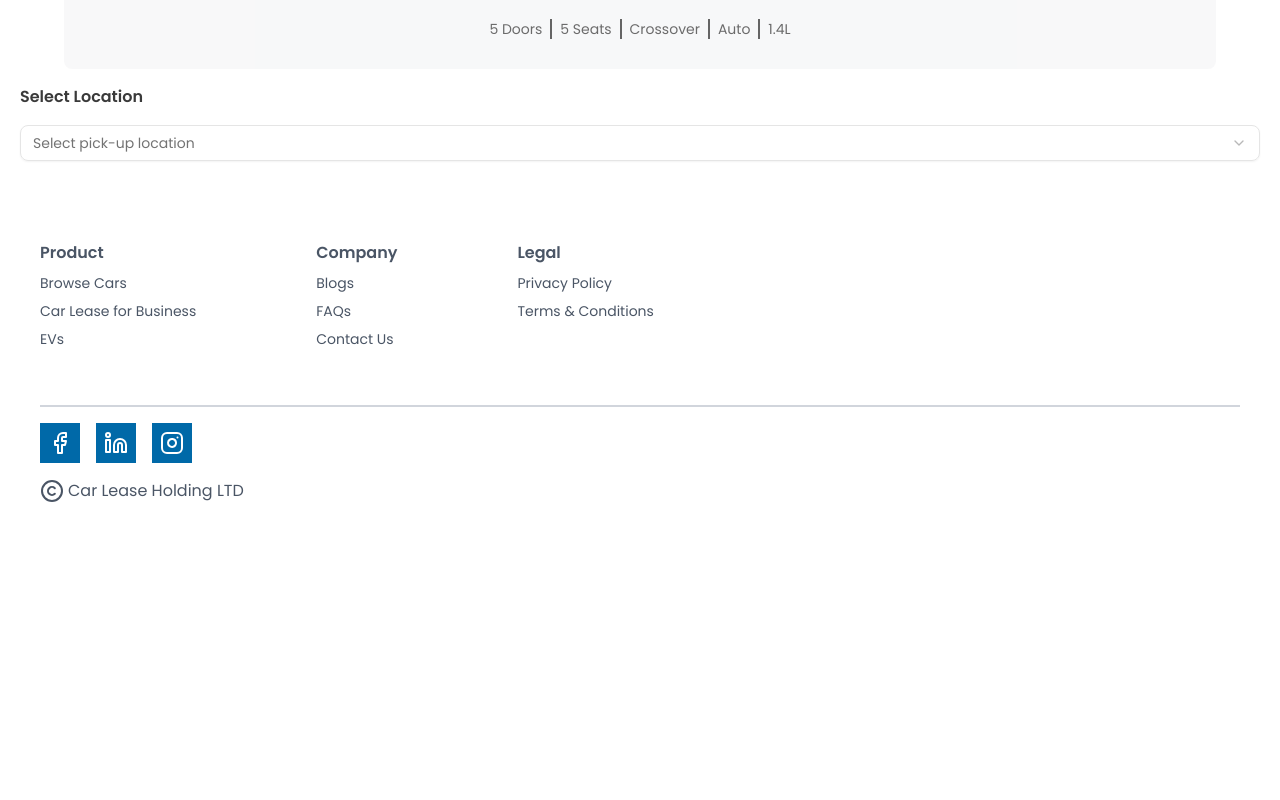
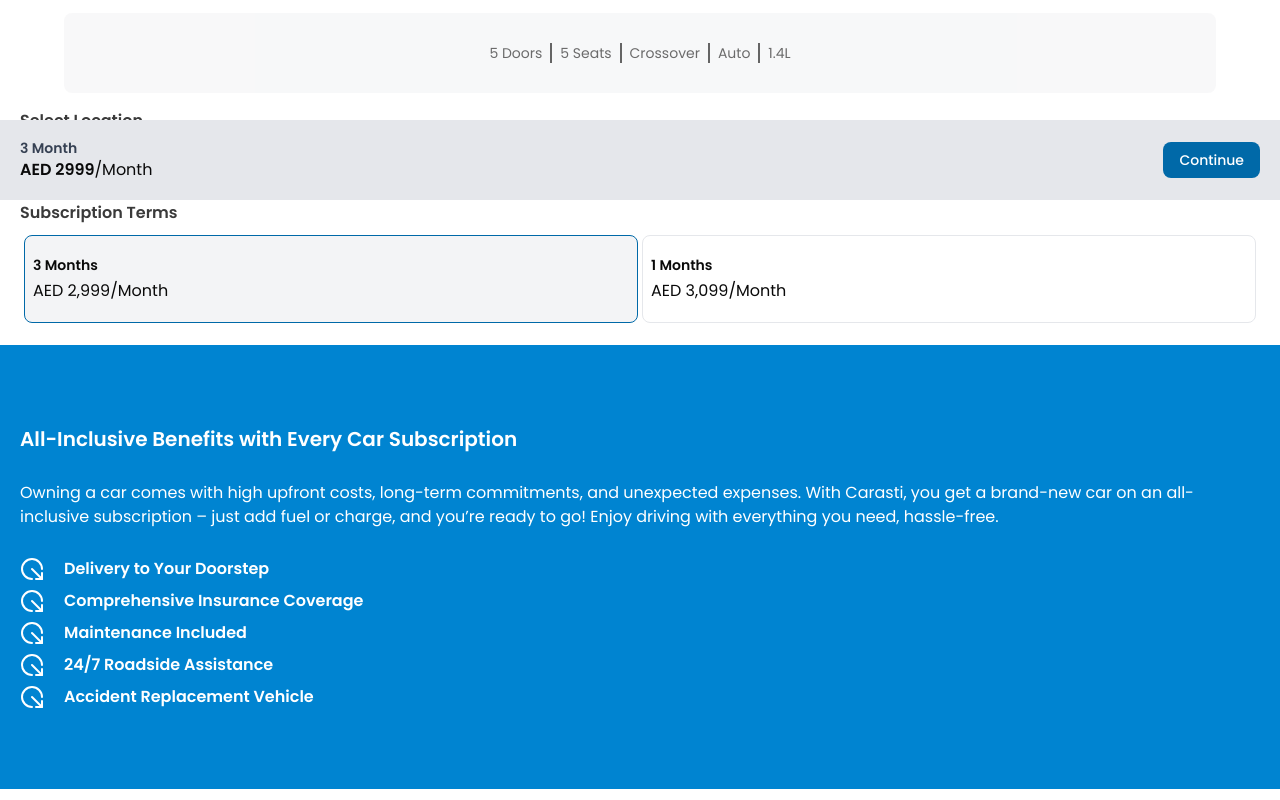
Before and after one commit to mohammedansarusman/leaseCars, a Next.js app: page /browse/1047 in a window 1280 px wide. Shown: the part 600-1400 px from the top of the page. Before the commit the page ends 1143 px from the top, so only its background shows below. Built offline with nearby package versions, Linux system fonts and the light colour scheme.

Commit message:
Benifits compleated in browse product id page

```diff
--- /dev/null
+++ b/src/app/browse/[carsId]/layout.js
@@ -0,0 +1,11 @@
+import { Summary } from "@/components/productFeatures/Summary"
+export default function ProductIdLayout({children}){
+    return(
+        <div className="w-full">
+            <h1 className="">Product layout</h1>
+            {children}
+            <Summary />
+
+        </div>
+    )
+}
--- a/src/app/browse/[carsId]/page.jsx
+++ b/src/app/browse/[carsId]/page.jsx
@@ -3,7 +3,8 @@ import { notFound } from "next/navigation";
 import { ImageCarousel } from "@/components/productFeatures/ImageCarousel";
 import { Specification } from "@/components/productFeatures/Specification";
 import { LocationsDropDown } from "@/components/productFeatures/LocationsDropDown";
-
+import { SubscriptionTerm } from "@/components/productFeatures/SubscriptionTerm";
+import { Benefits } from "@/components/productFeatures/Benefits";
 export default async function CarDetailsPage({ params }) {
   const {carsId} = await params;
   const carFeatures = carDetails.find(
@@ -13,7 +14,7 @@ export default async function CarDetailsPage({ params }) {
   if (!carFeatures) {
     notFound();
   }
-  const { brand, model, media, specifications, cities } = carFeatures;
+  const { brand, model, media, specifications, cities, pricing } = carFeatures;
   console.log("media=>", media);
 
   return (
@@ -28,6 +29,11 @@ export default async function CarDetailsPage({ params }) {
       <Specification specifications = {specifications}/>
       {/* select location */}
       <LocationsDropDown cities = {cities}/>
+      {/* Subscription Term */}
+      <SubscriptionTerm pricing = {pricing} />
+      {/* Benefits */}
+      <Benefits />
+
 
     </div>
   );
--- a/src/app/layout.js
+++ b/src/app/layout.js
@@ -18,8 +18,8 @@ const poppins = Poppins({
 });
 
 export const metadata = {
-  title: "Create Next App",
-  description: "Generated by create next app",
+  title: "Car Lease",
+  description: "Brand new cars for lease",
 };
 
 export default function RootLayout({ children }) {
--- a/src/components/home-page/Footer.js
+++ b/src/components/home-page/Footer.js
@@ -49,7 +49,7 @@ export const Footer = () => {
           <InstagramIcon />
         </div>
       </div>
-      <div className="flex gap-1">
+      <div className="flex gap-1 pb-15">
         <CopyrightIcon />
         <p>Car Lease Holding LTD</p>
       </div>
--- /dev/null
+++ b/src/components/productFeatures/Benefits.jsx
@@ -0,0 +1,42 @@
+import {
+  CircleArrowOutDownRightIcon
+} from "lucide-react";
+import React from "react";
+
+export const Benefits = () => {
+  return (
+    <div className="w-full bg-sky-600 text-white py-20 px-5">
+      <h1 className="text-xl font-semibold">
+        All-Inclusive Benefits with Every Car Subscription
+      </h1>
+      <p className="text-base font-light mt-7">
+        Owning a car comes with high upfront costs, long-term commitments, and
+        unexpected expenses. With Carasti, you get a brand-new car on an
+        all-inclusive subscription – just add fuel or charge, and you’re ready
+        to go! Enjoy driving with everything you need, hassle-free.
+      </p>
+      <div className="mt-7 text-base font-semibold flex flex-col gap-2">
+        <div className="flex items-center gap-5">
+          <CircleArrowOutDownRightIcon />
+          <p>Delivery to Your Doorstep</p>
+        </div>
+        <div className="flex items-center gap-5">
+          <CircleArrowOutDownRightIcon />
+          <p>Comprehensive Insurance Coverage</p>
+        </div>
+        <div className="flex items-center gap-5">
+          <CircleArrowOutDownRightIcon />
+          <p>Maintenance Included</p>
+        </div>
+        <div className="flex items-center gap-5">
+          <CircleArrowOutDownRightIcon />
+          <p>24/7 Roadside Assistance</p>
+        </div>
+        <div className="flex items-center gap-5">
+          <CircleArrowOutDownRightIcon />
+          <p>Accident Replacement Vehicle</p>
+        </div>
+      </div>
+    </div>
+  );
+};
--- a/src/components/productFeatures/ImageCarousel.jsx
+++ b/src/components/productFeatures/ImageCarousel.jsx
@@ -8,14 +8,14 @@ import {
 } from "@/components/ui/carousel";
 
 
-export const ImageCarousel = ({brand,model,media}) => {
+export const ImageCarousel = ({media}) => {
   return (
     <div className="w-80/100 h-[425px] flex justify-center items-center">
         <Carousel className="w-full h-3/4 flex justify-center items-center">
           <CarouselContent>
             {media.map((images, index) => (
               <CarouselItem key={index}>
-                <div className="h-[200px] flex">
+                <div className="h-[230px] flex">
                   <Image
                     width={1000}
                     height={1000}
--- /dev/null
+++ b/src/components/productFeatures/SubscriptionTerm.jsx
@@ -0,0 +1,83 @@
+"use client";
+import { useEffect } from "react";
+import { useDispatch, useSelector } from "react-redux";
+import { setIndexPriceDuration } from "@/store/carsSlice";
+
+export const SubscriptionTerm = ({ pricing }) => {
+  const dispatch = useDispatch();
+  const { indexValue } = useSelector((store) => store.car.indexPriceDuration);
+
+  useEffect(() => {
+    dispatch(
+      setIndexPriceDuration({
+        indexValue: 0,
+        price: pricing[0].listing_price,
+        duration: pricing[0].duration,
+      })
+    );
+  }, []);
+
+  const handleClick = (index, listingPrice, discountValue, duration) => {
+    dispatch(
+      setIndexPriceDuration({
+        indexValue: index,
+        price: listingPrice - discountValue,
+        duration,
+      })
+    );
+  };
+
+  console.log("pricing=>", pricing);
+
+  return (
+    <div className="w-full px-5">
+      <h1 className="text-base font-semibold opacity-80">Subscription Terms</h1>
+      <aside className="w-full h-[100px] gap-1 flex justify-between items-center mt-1 p-1 ">
+        {pricing?.map((items, index) => (
+          <div
+            onClick={() =>
+              handleClick(
+                index,
+                items.listing_price,
+                items.discount_value,
+                items.duration
+              )
+            }
+            className={`w-1/2 h-[95%] rounded-md
+            border border-gray-200 flex flex-col justify-center items-start gap-1 pl-2
+          hover:border-sky-700 transition-colors duration-300
+          ${
+            index === indexValue
+              ? "border border-sky-700 bg-gray-100"
+              : "border-gray-200 bg-white"
+          }`}
+            key={items.duration}
+          >
+            {/* duration */}
+            <h1 className="text-sm font-semibold">{`${items.duration} Months`}</h1>
+            {items.discount_value > 0 && (
+              <h1 className="line-through text-orange-400">{`${items.listing_price.toLocaleString(
+                "en-US",
+                {
+                  style: "currency",
+                  currency: "AED",
+                  maximumFractionDigits: 0,
+                }
+              )}`}</h1>
+            )}
+
+            {/* pricing */}
+            <h1>{`${(items.listing_price - items.discount_value).toLocaleString(
+              "en-US",
+              {
+                style: "currency",
+                currency: "AED",
+                maximumFractionDigits: 0,
+              }
+            )}/Month`}</h1>
+          </div>
+        ))}
+      </aside>
+    </div>
+  );
+};
--- /dev/null
+++ b/src/components/productFeatures/Summary.jsx
@@ -0,0 +1,10 @@
+import React from 'react'
+import { SummaryPriceDuration } from './SummaryPriceDuration'
+
+export const Summary = () => {
+  return (
+    <div className="w-full bg-gray-200 h-20 bottom-0 fixed">
+        <SummaryPriceDuration />
+    </div>
+  )
+}
--- /dev/null
+++ b/src/components/productFeatures/SummaryPriceDuration.jsx
@@ -0,0 +1,20 @@
+'use client'
+import { useSelector } from "react-redux"
+import { Button } from "../ui/button"
+export const SummaryPriceDuration = () => {
+    const indexPriceDuration = useSelector(store=>store.car.indexPriceDuration)
+    const {price, duration} = indexPriceDuration
+  return (
+    <div className="w-full h-full flex items-center justify-evenly">
+      {/* price and duration */}
+        <div className="w-1/2 flex flex-col px-5 text-sm font-semibold">
+          <h1 className="text-gray-700">{`${duration} Month`}</h1>
+          <h1 className="text-base">{`AED ${price}`}<span className="font-light">/Month</span></h1>
+        </div>
+        <div className="w-1/2 flex justify-end px-5">
+          <Button className="bg-sky-700 text-white hover:bg-sky-800">Continue</Button>
+        </div>
+
+    </div>
+  )
+}
--- a/src/store/carsSlice.js
+++ b/src/store/carsSlice.js
@@ -9,6 +9,7 @@ const carsSlice = createSlice({
     priceRange: [1000, 20000],
     brands:[],
     filterData:[],
+    indexPriceDuration: {indexValue:0, price:0, duration:0},
   },
   reducers: {
     setCarModel: (state, action) => {
@@ -23,8 +24,11 @@ const carsSlice = createSlice({
     setFilterData:(state,action)=>{
       state.filterData = action.payload;
     },
+    setIndexPriceDuration:(state,action)=>{
+      state.indexPriceDuration = action.payload;
+    },
   },
 });
 
 export default carsSlice.reducer;
-export const { setCarModel, setPriceRange, setBrands, setFilterData } = carsSlice.actions;
+export const { setCarModel, setPriceRange, setBrands, setFilterData, setIndexPriceDuration } = carsSlice.actions;
```
